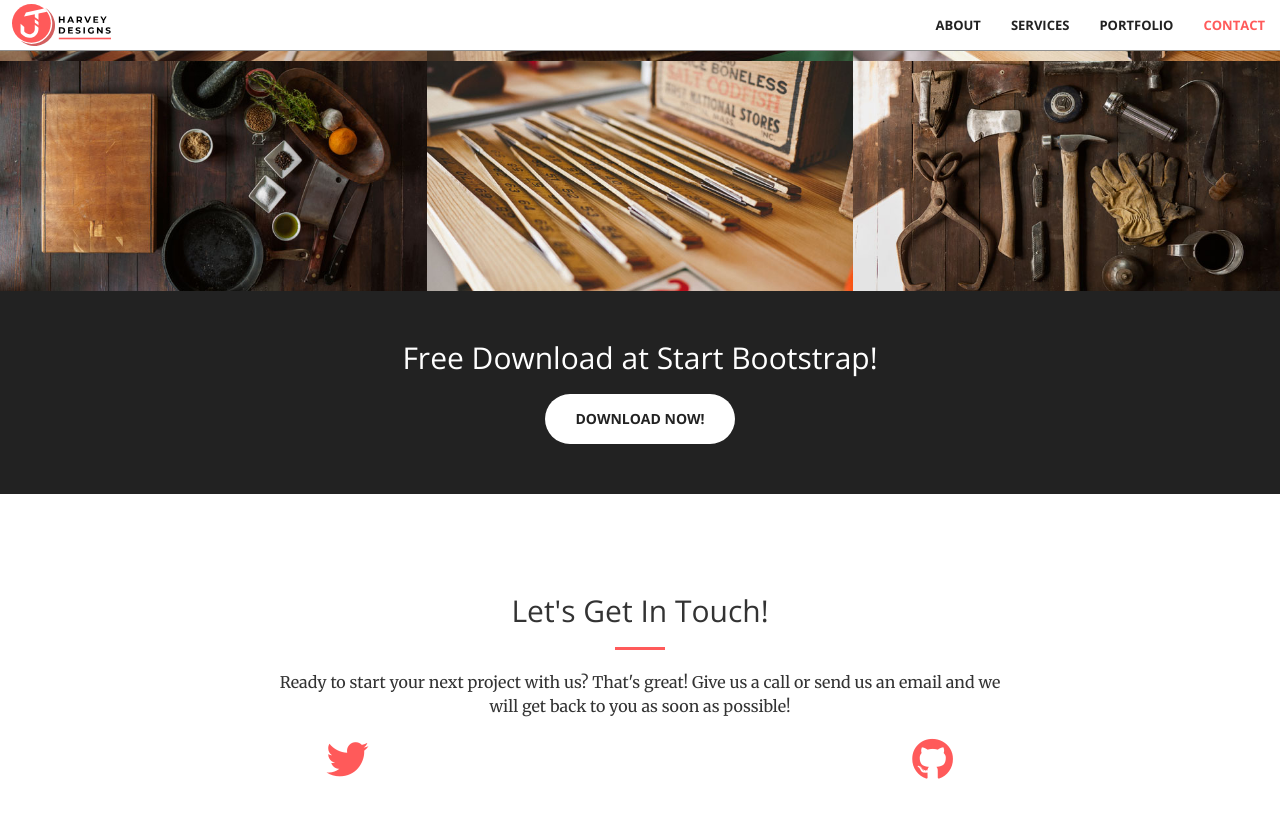
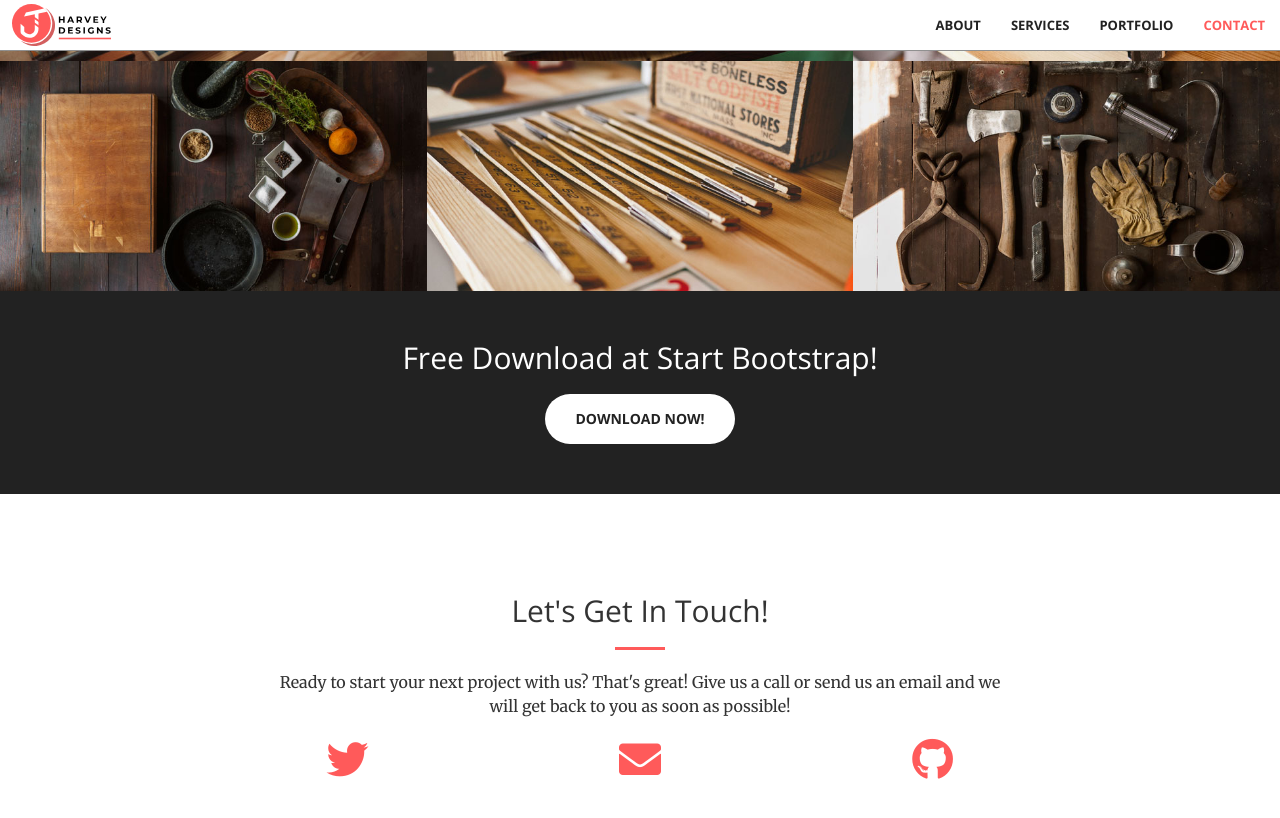
Before and after one commit to jeremiahh1198/jharveydesigns, a Jekyll site: the page built from index.html, in a window 1280 px wide and 900 px high, scrolled down 1994 px. Shown: the top 818 px of the window. Built offline with Jekyll 4.4.1, drawn with Linux system fonts in a browser that asks for light colours; nearby versions of some CDN libraries.

Commit message:
Update contact.html

```diff
--- a/_includes/contact.html
+++ b/_includes/contact.html
@@ -14,7 +14,7 @@
         </div>
         <div class="col-lg-2 col-lg-offset-1 text-center">
             <a href="mailto:{{ site.email }}">
-            <i class="fas fa-envelope-o fa-3x wow bounceIn" data-wow-delay=".1s"></i>
+            <i class="fas fa-envelope fa-3x wow bounceIn" data-wow-delay=".1s"></i>
                 <p>{{ site.email }}</p>
             </a>
         </div>
```
